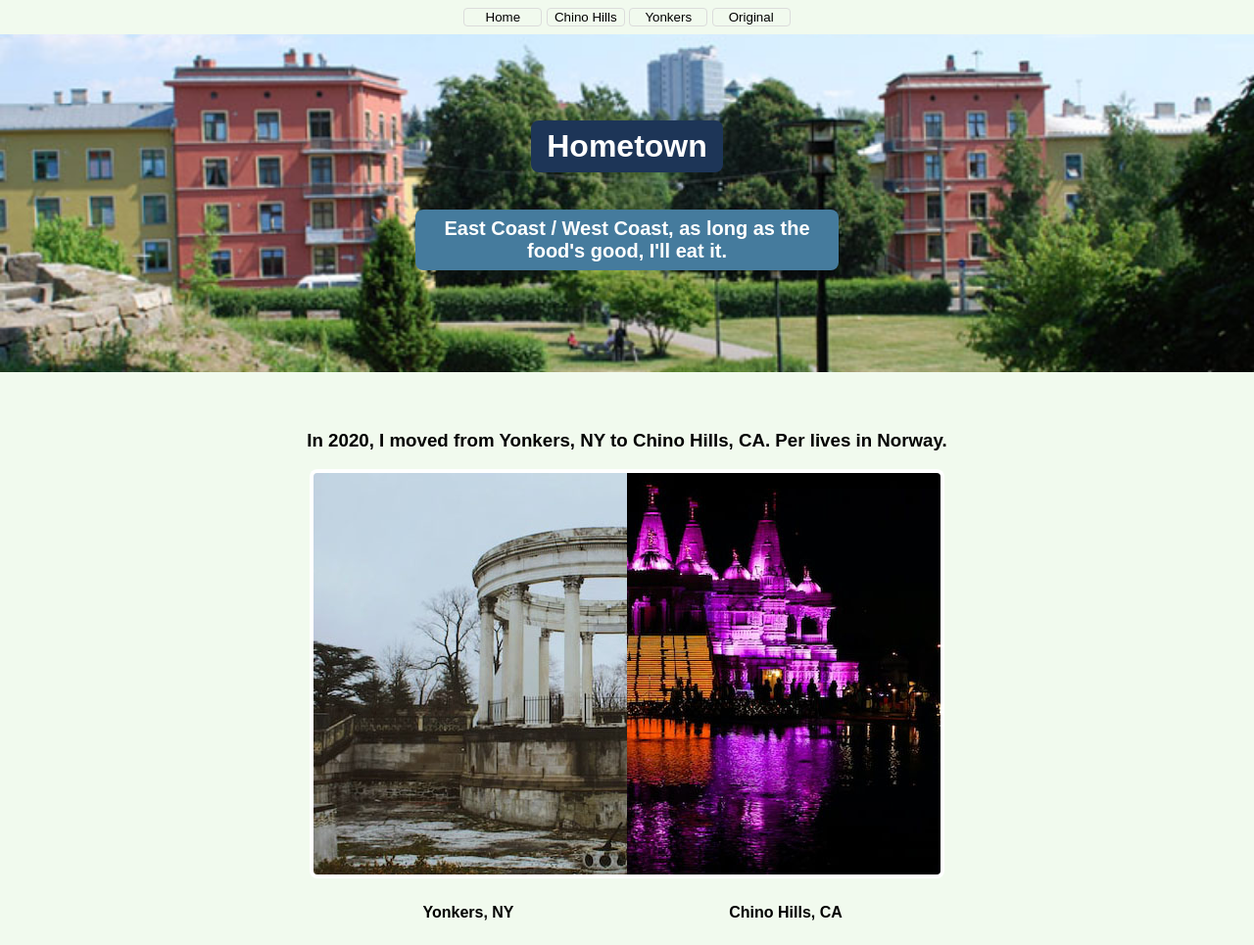
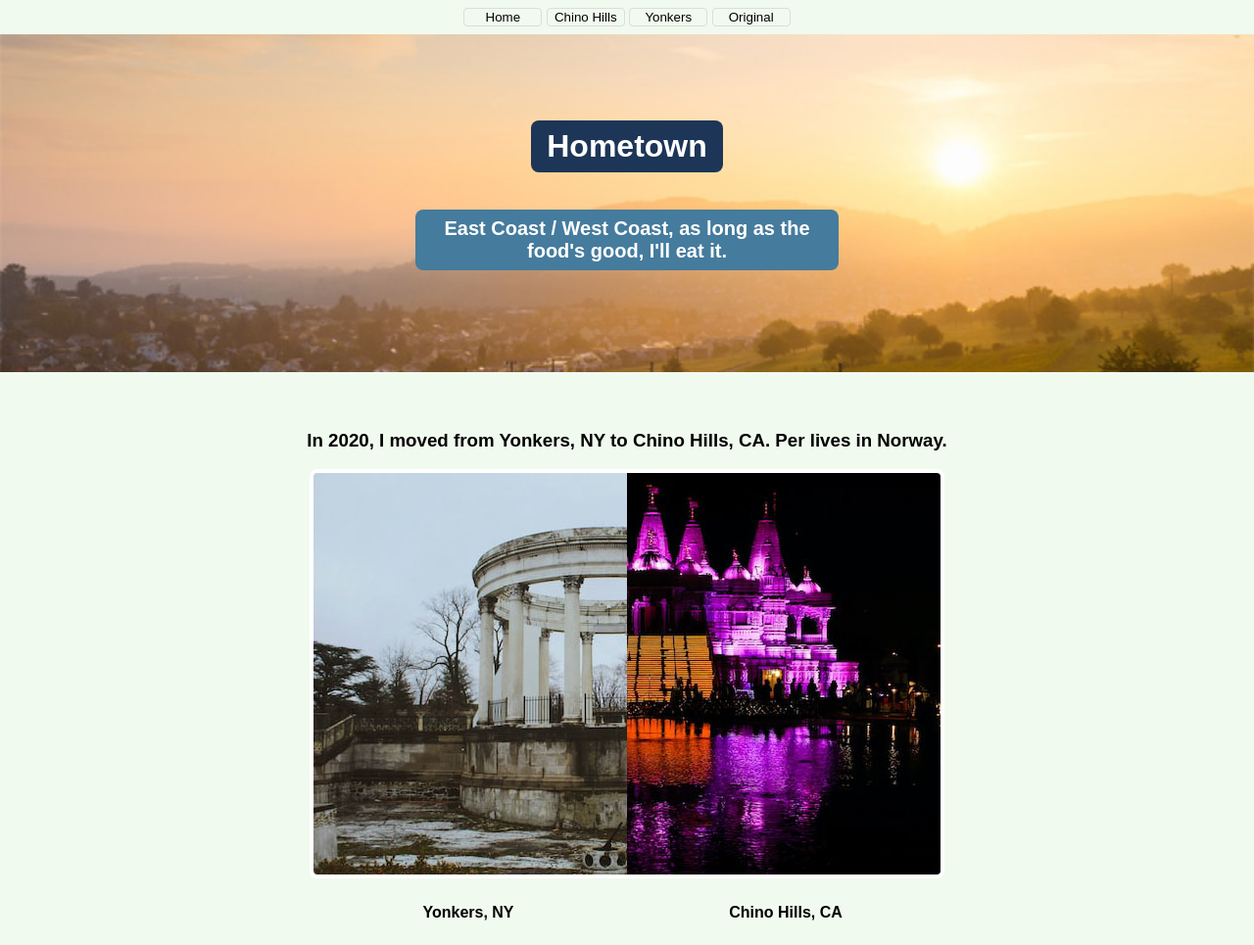
Before and after one commit to vishalicious213/hometown, a plain HTML site: page index.html in a window 1280 px wide. Shown: the top 965 px of the page at 98% size. Drawn offline with Linux system fonts and the light colour scheme.

Commit message:
index: updated header img

```diff
--- a/index.css
+++ b/index.css
@@ -65,6 +65,11 @@ header h2 {
     padding: .5rem 1rem;
     border-radius: .5rem;
 }
+
+#hometown-header {
+    background-image: url("/img/hometown.jpg");
+}
+
 
 #chino-header {
     background-image: url("/img/chino-hills.jpg");
--- a/index.html
+++ b/index.html
@@ -17,7 +17,7 @@
     </nav>
 
     <!-- HERO SECTION -->
-    <header>
+    <header id="hometown-header">
         <h1>Hometown</h1>
         <h2>East Coast / West Coast, as long as the food's good, I'll eat it.</h2>
     </header>
```
Also changed, not shown: img/hometown.jpg (added).
